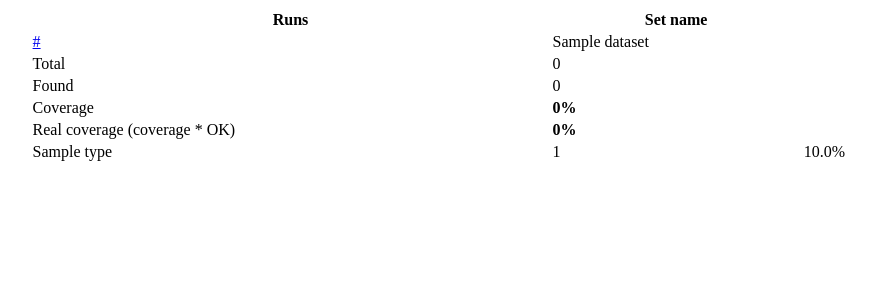
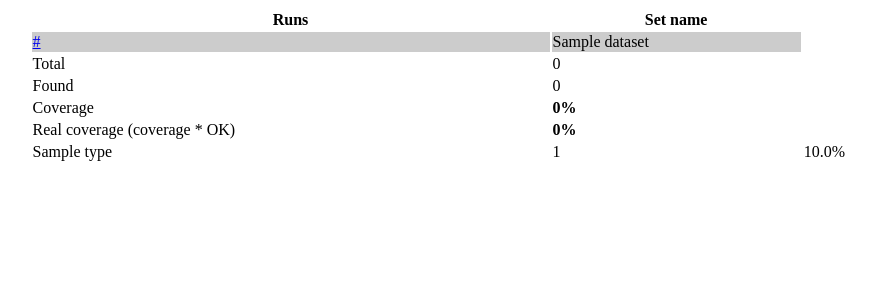
Before and after one commit to idradm/evaluation-tool, a Django app: page / in a window 1280 px wide. Shown: the top 300 px of the page, without its empty margins (168-1044 px from the left). Run offline with Django 3.2, Linux system fonts and the light colour scheme; tables that the repository leaves empty hold one stand-in row (values such as "Sample post").

Commit message:
row background color added

```diff
--- a/hlidskjalf/templates/main.html
+++ b/hlidskjalf/templates/main.html
@@ -12,7 +12,7 @@
     <table class="width-70p margin-left-15p">
     <tr><th>Runs</th><th>Set name</th></tr>
     {% for run in runs %}
-        <tr>
+        <tr style="background-color: #CCC;">
             <td><a href="/run/{{run.id}}">{{run.url}}</a></td>
             <td>{{run.set.name}}</td>
         </tr>
```
